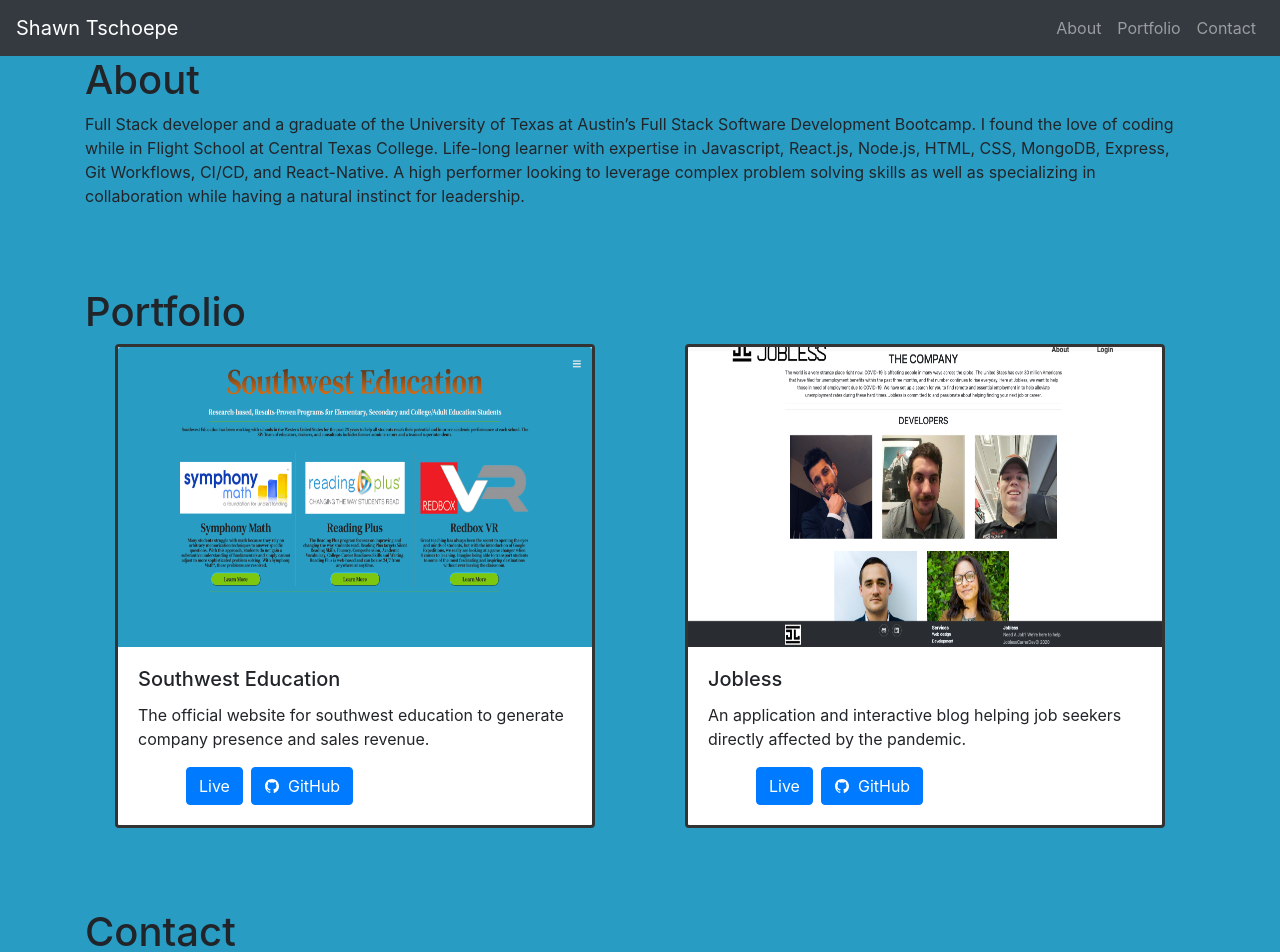
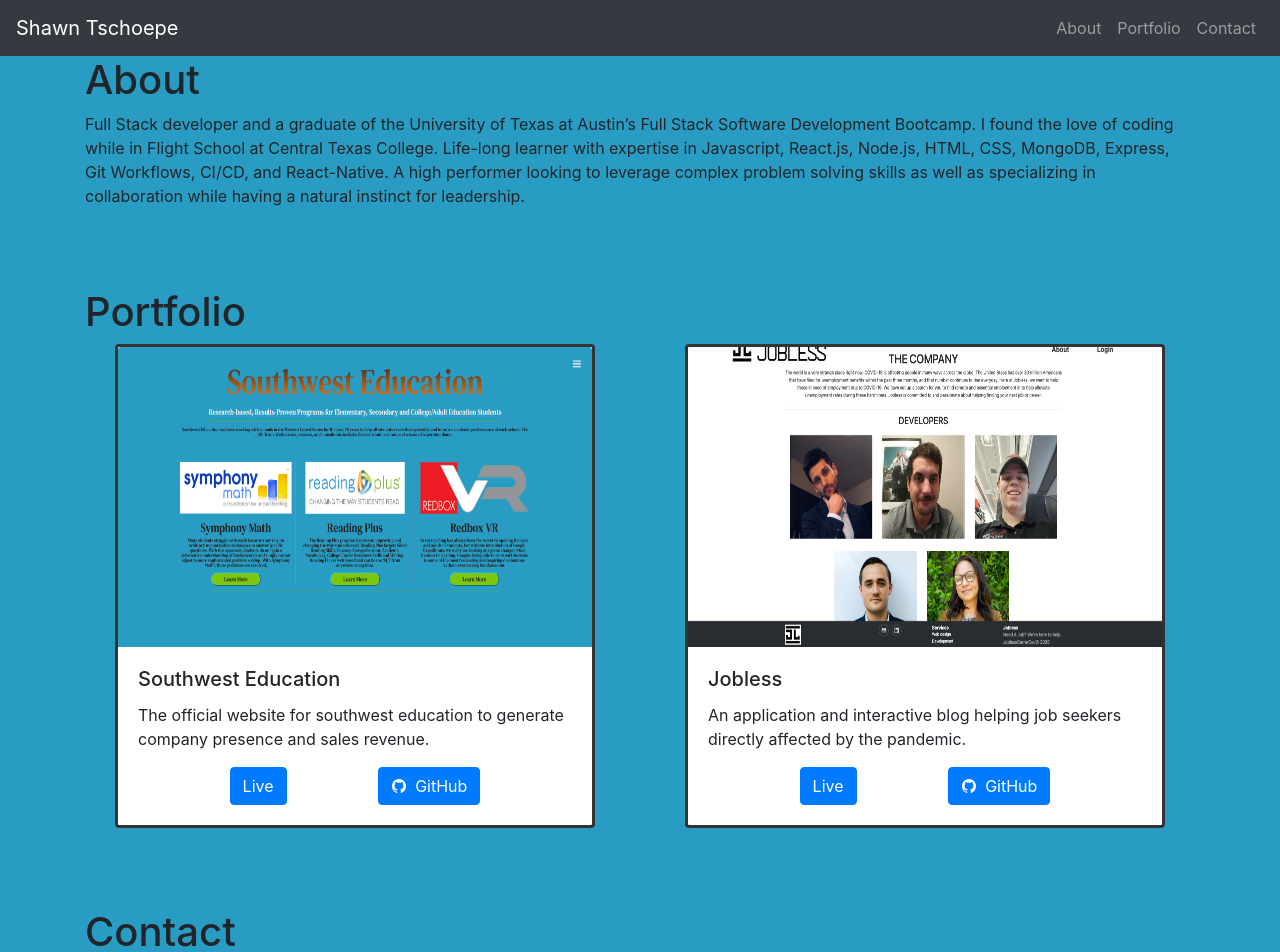
Before and after one commit to shawn220a/portfolio-2021, a React (Create React App) app: page / in a window 1280 px wide. Shown: the top 952 px of the page. Built offline with nearby package versions, Linux system fonts and the light colour scheme.

Commit message:
Space buttons evenly in project cards

```diff
--- a/src/components/Portfolio.css
+++ b/src/components/Portfolio.css
@@ -5,3 +5,8 @@
 .project {
   border: 3px #333 solid !important;
 }
+
+.links {
+  display: flex;
+  justify-content: space-evenly;
+}
--- a/src/components/Portfolio.js
+++ b/src/components/Portfolio.js
@@ -22,13 +22,13 @@
               The official website for southwest education to generate company
               presence and sales revenue.
             </Card.Text>
-            <Button className='ml-5 mr-2' variant='primary'>
-              Live
-            </Button>
+            <div className='links'>
+              <Button variant='primary'>Live</Button>
               <Button variant='primary'>
                 <IoLogoGithub className='mr-2 mb-1' />
                 GitHub
               </Button>
+            </div>
           </Card.Body>
         </Card>
         <Card style={{ width: '30rem' }} className='mx-auto project'>
@@ -44,13 +44,13 @@
               An application and interactive blog helping job seekers directly
               affected by the pandemic.
             </Card.Text>
-            <Button className='ml-5 mr-2' variant='primary'>
-              Live
-            </Button>
+            <div className='links'>
+              <Button variant='primary'>Live</Button>
               <Button variant='primary'>
                 <IoLogoGithub className='mr-2 mb-1' />
                 GitHub
               </Button>
+            </div>
           </Card.Body>
         </Card>
       </div>
```
Lines whose indentation alone changed are shown as unchanged.
